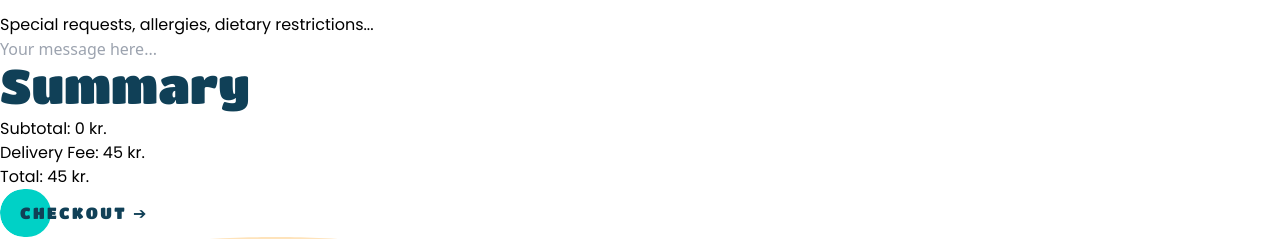
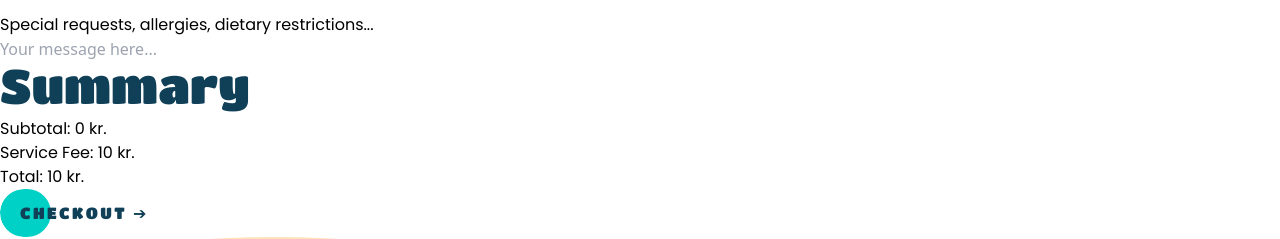
Before and after one commit to ailu-torreval/rajissimoVite, a React (Vite) app: page / in a window 1280 px wide. Shown: the part 299-538 px from the top of the page. Built offline with nearby package versions, Linux system fonts and the light colour scheme; no server answers.

Commit message:
everything working

```diff
--- a/src/OrderApp.jsx
+++ b/src/OrderApp.jsx
@@ -23,7 +23,10 @@ function OrderApp() {
     order: {},
     isOrder: false,
     isDelivery: undefined,
+    subTotal: 0,
     deliveryFee: 45,
+    serviceFee: 10,
+    totalAmount: 0,
     message: ""
   });
 
--- /dev/null
+++ b/src/components/Summary.jsx
@@ -0,0 +1,72 @@
+import React, { useContext } from "react";
+import { OrderContext } from "../contexts/OrderContext";
+import { BasketContext } from "../contexts/BasketContext";
+
+function Summary(props) {
+  const { orderForm, setOrderForm } = useContext(OrderContext);
+  const { basket, setBasket } = useContext(BasketContext);
+
+  const subTotal = basket.reduce(
+    (accumulator, currentValue) => accumulator + currentValue.totalProdAmount,
+    0
+  );
+
+  function click() {
+    console.log(props);
+  }
+  return (
+    <div className={props.class}>
+      <h3>Summary</h3>
+      <p>
+        Subtotal: <span>{subTotal} kr.</span>
+      </p>
+      {orderForm.isDelivery ? (
+        <p>
+          Delivery Fee: <span>{orderForm.deliveryFee} kr.</span>
+        </p>
+      ) : (
+        <p>
+          Service Fee: <span>{orderForm.serviceFee} kr.</span>
+        </p>
+      )}
+      {orderForm.isDelivery ? (
+        <p>
+          Total: <span>{subTotal + orderForm.deliveryFee} kr.</span>{" "}
+        </p>
+      ) : (
+        <p>
+          Total: <span>{subTotal + orderForm.serviceFee} kr.</span>{" "}
+        </p>
+      )}
+      {/* {props.subTotal ? (
+        <p>
+          Subtotal: <span>{props.subTotal} kr.</span>
+        </p>
+      ) : (
+        <p>
+          Subtotal: <span>{orderForm.subTotal} kr.</span>
+        </p>
+      )}
+      {orderForm.isDelivery ? (
+        <p>
+          Delivery Fee: <span>{orderForm.deliveryFee} kr.</span>
+        </p>
+      ) : (
+        <p>
+          Service Fee: <span>{orderForm.serviceFee} kr.</span>
+        </p>
+      )}
+      {props.subTotal ? (
+        <p>
+          Total: <span>{props.subTotal + orderForm.deliveryFee} kr.</span>
+        </p>
+      ) : (
+        <p>
+          Total: <span>{orderForm.totalAmount} kr.</span>
+        </p>
+      )} */}
+    </div>
+  );
+}
+
+export default Summary;
--- a/src/pages/CheckoutPage.jsx
+++ b/src/pages/CheckoutPage.jsx
@@ -1,5 +1,7 @@
 import React, { useContext, useState } from "react";
 import { OrderContext } from "../contexts/OrderContext";
+import Summary from "../components/Summary";
+import Btn from "../components/Btn";
 
 function CheckoutPage(props) {
   const { orderForm, setOrderForm } = useContext(OrderContext);
@@ -16,7 +18,8 @@ function CheckoutPage(props) {
     props.setStep("your-order");
   }
 
-  function submit() {
+  function submit(ev) {
+    ev.preventDefault();
     if (
       nameChecked === true &&
       lastNameChecked === true &&
@@ -26,8 +29,12 @@ function CheckoutPage(props) {
       cardNameChecked === true &&
       cvcChecked === true
     ) {
-      console.log("complete form");
+      // const total = orderForm.isDelivery ? subTotal + orderForm.deliveryFee : subTotal + orderForm.serviceFee;
+      // setOrderForm({...orderForm, subTotal: subTotal, totalAmount: total})
+      //the form is valid, proceed
+      props.setStep('submit-order');
     } else {
+      //form invalid, show alerts
       setIsValid(true);
     }
   }
@@ -39,13 +46,13 @@ function CheckoutPage(props) {
       {orderForm.isDelivery == true && (
         <section>
           <h4>Delivery Details</h4>
-          <p className="font-semibold">Deliver to:</p>
+          <p className="font-semibold">Deliver to: </p>
           <p className="capitalize">
             {orderForm.address1}, {orderForm.zip}, {orderForm.city}.
           </p>
           <p>
-            <span className="font-semibold">Deliver time:</span>
-            30 minutes
+            <span className="font-semibold">Deliver time: </span>
+             30 minutes
           </p>
         </section>
       )}
@@ -209,7 +216,7 @@ function CheckoutPage(props) {
           <div>
             <label>
               <p>Expiration Date</p>
-              <select name="month" value='jan'>
+              <select name="month" value='jan' onChange={()=>{}}>
                 <option value="jan">January</option>
                 <option value="feb">February</option>
                 <option value="march">March</option>
@@ -221,9 +228,9 @@ function CheckoutPage(props) {
                 <option value="sept">September</option>
                 <option value="oct">October</option>
                 <option value="nov">November</option>
-                <option value="dic">December</option>
+                <option value="dec">December</option>
               </select>
-              <select name="year" value='2022'>
+              <select name="year" value='2022' onChange={()=>{}} >
                 <option value="2022" >2022</option>
                 <option value="2023">2023</option>
                 <option value="2024">2024</option>
@@ -258,9 +265,10 @@ function CheckoutPage(props) {
               )}
             </label>
           </div>
+      <Summary class="" />
+      <Btn class="btn2" content="Place Order ➔" action={(ev) => submit(ev)} />
         </form>
       </section>
-      <button onClick={submit}>submit</button>
     </section>
   );
 }
--- a/src/pages/YourOrder.jsx
+++ b/src/pages/YourOrder.jsx
@@ -5,6 +5,7 @@ import { OrderContext } from '../contexts/OrderContext'
 import BasketProdCard from '../components/BasketProdCard'
 import Recomendations from '../sections/Recomendations'
 import Btn from '../components/Btn'
+import Summary from '../components/Summary'
 
 function YourOrder(props) {
 
@@ -13,10 +14,12 @@ function YourOrder(props) {
     const { page, setPage } = useContext(PageContext)
 
 
-    const subTotal = basket.reduce(
-        (accumulator, currentValue) => accumulator + currentValue.totalProdAmount,
-        0,
-      );
+    // const subTotal = basket.reduce(
+    //     (accumulator, currentValue) => accumulator + currentValue.totalProdAmount,
+    //     0,
+    //   );
+
+    // let subTotal = 900;
 
     function removeProd(id) {
         setBasket((prevState)=> prevState.filter((prod) => prod.id !== id))
@@ -33,8 +36,11 @@ function YourOrder(props) {
     }
 
     function goToCheckout() {
-      console.log("go to checkout");
+      // const total = orderForm.isDelivery ? subTotal + orderForm.deliveryFee : subTotal + orderForm.serviceFee;
+      // setOrderForm({...orderForm, subTotal: subTotal, totalAmount: total})
+      console.log("go to checkout", orderForm);
       props.setStep('checkout');
+      window.location = "#";
     }
 
 
@@ -55,12 +61,7 @@ function YourOrder(props) {
   <input onKeyDown={(ev)=> addMsg(ev)}        type="text"
         placeholder="Your message here..." />
   </div>
-  <div>
-    <h3>Summary</h3>
-    <p>Subtotal: <span>{subTotal} kr.</span></p>
-    <p>Delivery Fee: <span>{orderForm.deliveryFee} kr.</span></p>
-    <p>Total: <span>{subTotal + orderForm.deliveryFee} kr.</span></p>
-  </div>
+  <Summary class=""/>
   <div className="flex flex-center">
   <Btn class="btn2" action={goToCheckout} content="Checkout ➔" />
   </div>
--- a/src/sections/Recomendations.jsx
+++ b/src/sections/Recomendations.jsx
@@ -34,7 +34,7 @@ function Recomendations() {
       <button key={prod.id} onClick={()=> handleCheckbox(prod)} >
         <img src={prod.imgSrc} alt={prod.name} width='300'/>
         <div>
-          <p>{prod.name}</p>
+          <p className="capitalize">{prod.name}</p>
           <p>{prod.price} kr.</p>
         </div>
       </button>
```
